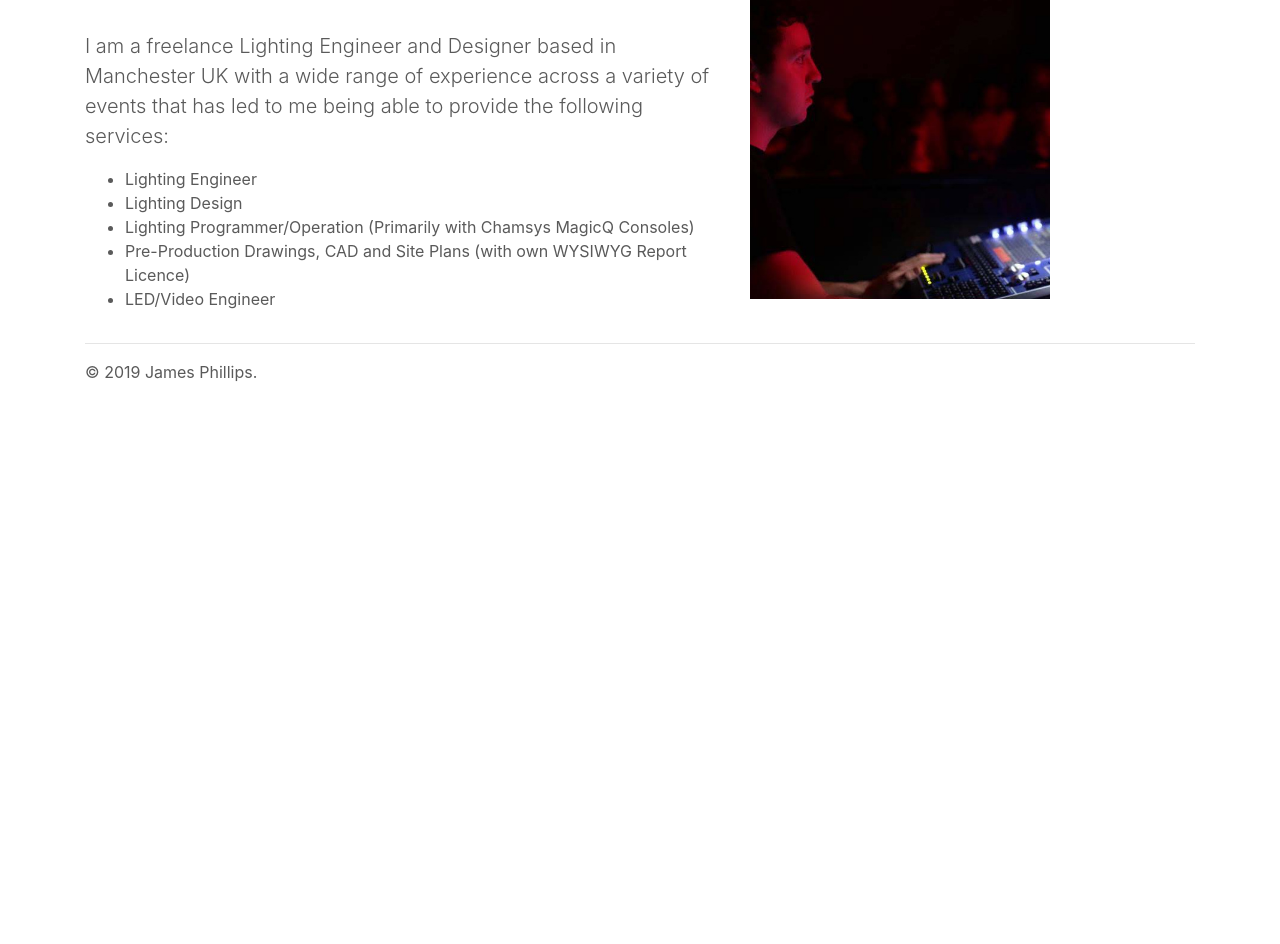
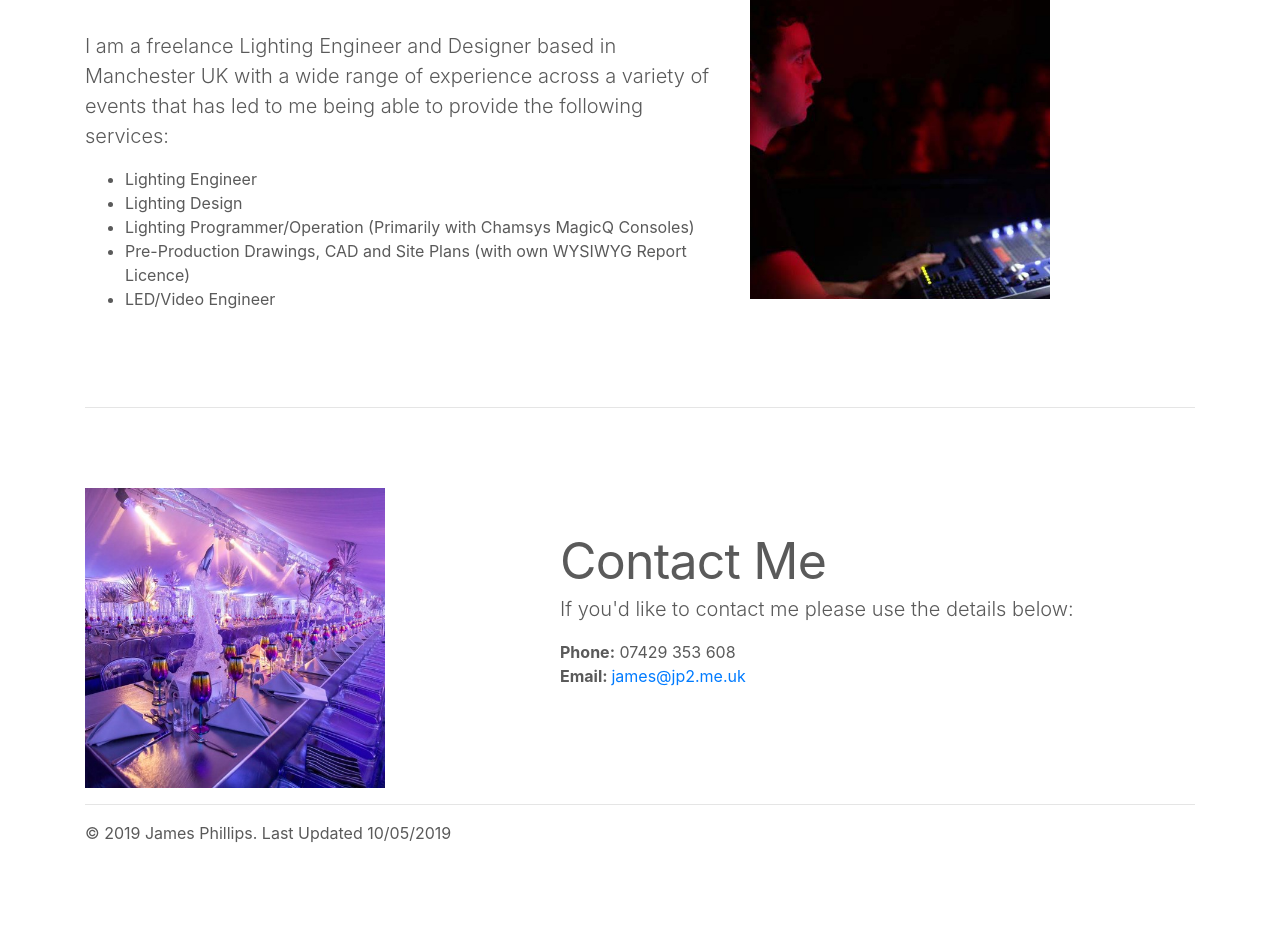
Before and after one commit to JamesP2/jamesphillips-site, a PHP site: template templates/home.html.twig in a window 1280 px wide. Shown: the part 647-1591 px from the top of the page. Before the commit the page ends 1028 px from the top, so only its background shows below. Run offline with PHP 8.4, Linux system fonts and the light colour scheme; the template is opened without the code that fills it, so the values that code supplies are empty; some libraries are stand-ins or nearby versions.

Commit message:
Ready for release

```diff
--- a/templates/base.html.twig
+++ b/templates/base.html.twig
@@ -57,7 +57,7 @@
             <hr>
             <footer>
                 <p class="float-left">
-                    &copy; {{ "now"|date("Y") }} James Phillips.
+                    &copy; {{ "now"|date("Y") }} James Phillips. Last Updated 10/05/2019
                 </p>
             </footer>
         </div>
--- a/templates/experience.html.twig
+++ b/templates/experience.html.twig
@@ -6,7 +6,7 @@
 <div class="container pad-top">
     <div class="row">
         <div class="col-md-12">
-            <h2 class="thin">Employment</h2>
+            <h2 class="thin">Experience</h2>
 
             <div class="row">
                 <div class="col-sm-3">
--- a/templates/home.html.twig
+++ b/templates/home.html.twig
@@ -19,5 +19,21 @@
             <img class="featurette-image img-fluid mx-auto" src="img/home/1.jpg" alt="Desk" style="width: 300px; height: 300px;">
         </div>
     </div>
+    <hr class="featurette-divider">
+
+    <div class="row featurette">
+        <div class="col-md-7 order-md-2">
+            <h2 class="featurette-heading">Contact Me</h2>
+            <p class="lead">If you'd like to contact me please use the details below:</p>
+            <p>
+                <b>Phone:</b> 07429 353 608<br>
+                <b>Email: </b> <a href="mailto:james@jp2.me.uk">james@jp2.me.uk</a>
+            </p>
+        </div>
+        <div class="col-md-5 order-md-1">
+            <img class="featurette-image img-fluid mx-auto" src="img/home/2.jpg" alt="Marquee" style="width: 300px; height: 300px;">
+        </div>
+    </div>
+
 </div>
 {% endblock %}
```
Also changed, not shown: templates/directions.html.twig (deleted, +0 -31 lines), img/home/2.jpg (added).
